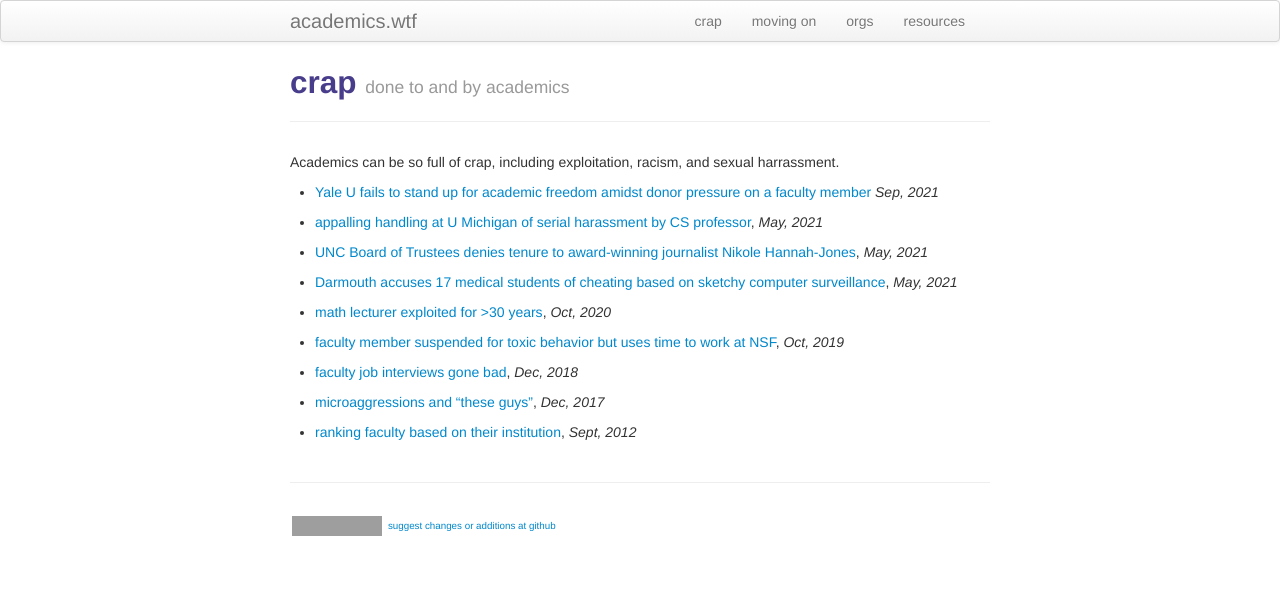
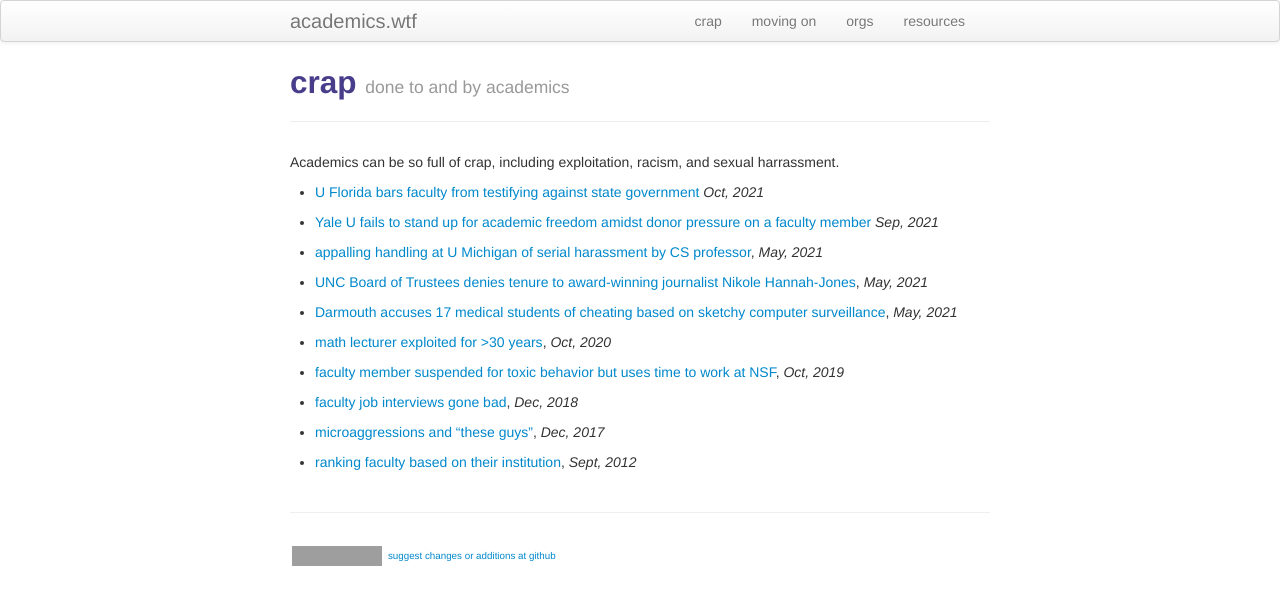
Before and after one commit to kbroman/academics.wtf, a Jekyll site: the page built from crap.md, in a window 1280 px wide. Shown: the top 605 px of the page. Built offline with Jekyll 4.4.1, drawn with Linux system fonts in a browser that asks for light colours; grey boxes are pictures that could not be loaded.

Commit message:
crap.md: florida bars faculty from testifying against state government

```diff
--- a/crap.md
+++ b/crap.md
@@ -7,6 +7,10 @@ description: crap done to and by academics
 
 Academics can be so full of crap, including exploitation, racism, and
 sexual harrassment.
+
+- [U Florida bars faculty from testifying against state
+  government](https://www.washingtonpost.com/nation/2021/10/30/florida-voting-rights-desantis-lawsuit)
+  _Oct, 2021_
 
 - [Yale U fails to stand up for academic freedom amidst donor pressure on a faculty member](https://www.nytimes.com/2021/09/30/arts/yale-grand-strategy-resignation.html)
   _Sep, 2021_
```
